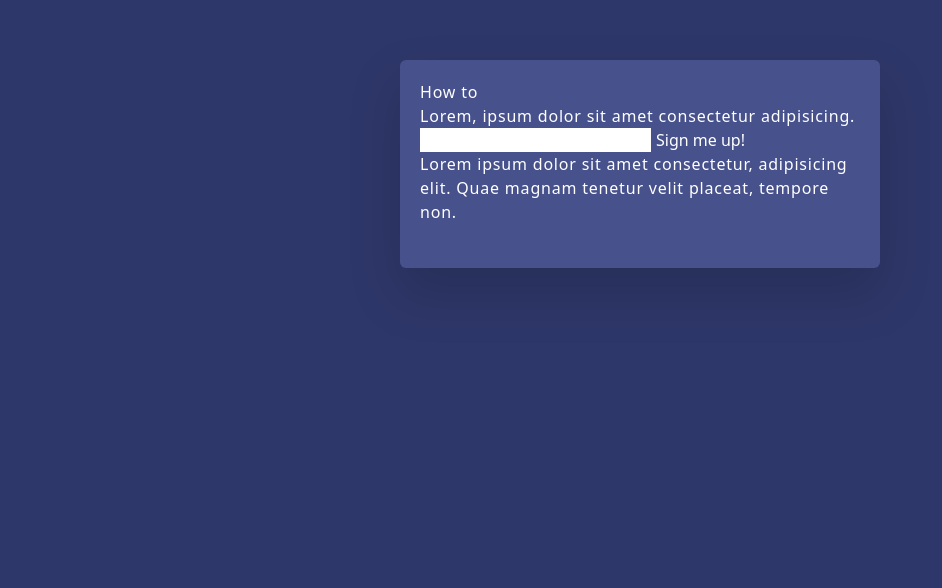
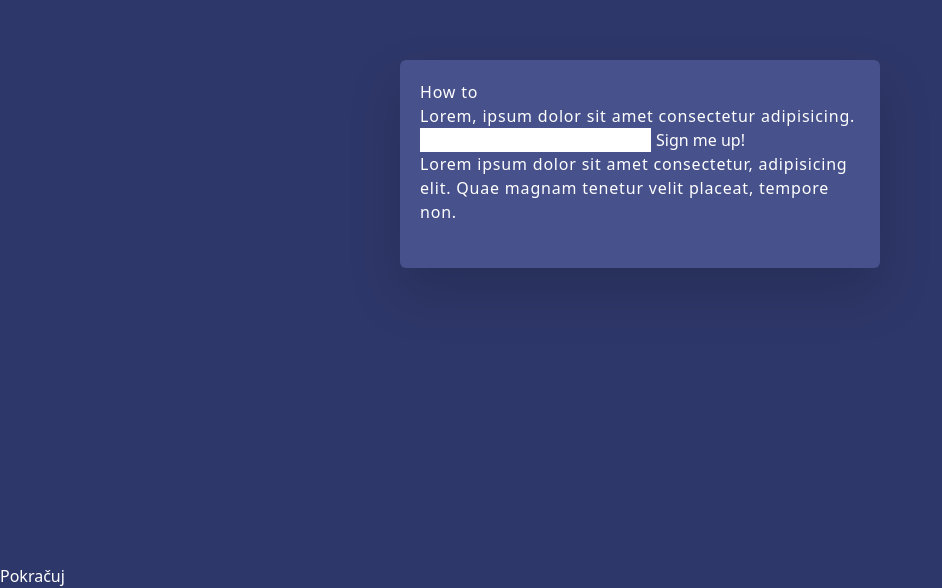
Before and after one commit to matejvalocky/tailwind-od22, a website: page src/index.html in a window 1280 px wide. Shown: the part 236-824 px from the top of the page, without its empty margins (0-942 px from the left). Before the commit the page ends 800 px from the top, so only its background shows below. Drawn offline with Linux system fonts and the light colour scheme.

Commit message:
pridanie odkazu dolu na 26. video o tailwinde

```diff
--- a/src/index.html
+++ b/src/index.html
@@ -19,5 +19,7 @@
             <p>Lorem ipsum dolor sit amet consectetur, adipisicing elit. Quae magnam tenetur velit placeat, tempore non.</p>
         </div>
     </section>
+
+    <a class="text-white" href="https://www.youtube.com/watch?v=gSNb-OgAOpk&list=PLQ8x_VWW6AkvEw-pu4KNe0idPv2iPqsMm&index=26&ab_channel=David%C5%A0etek-Hacknisvoubudoucnost">Pokračuj</a>
 </body>
 </html>
```
